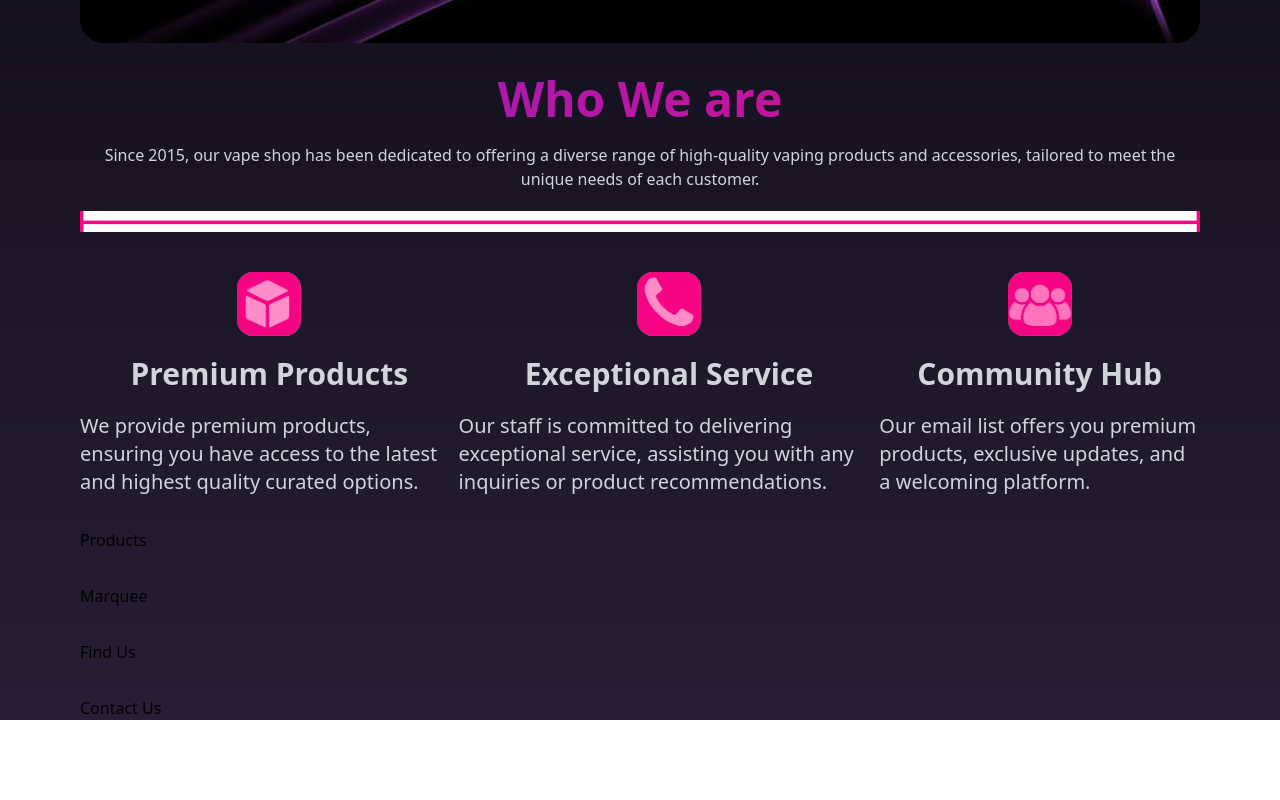
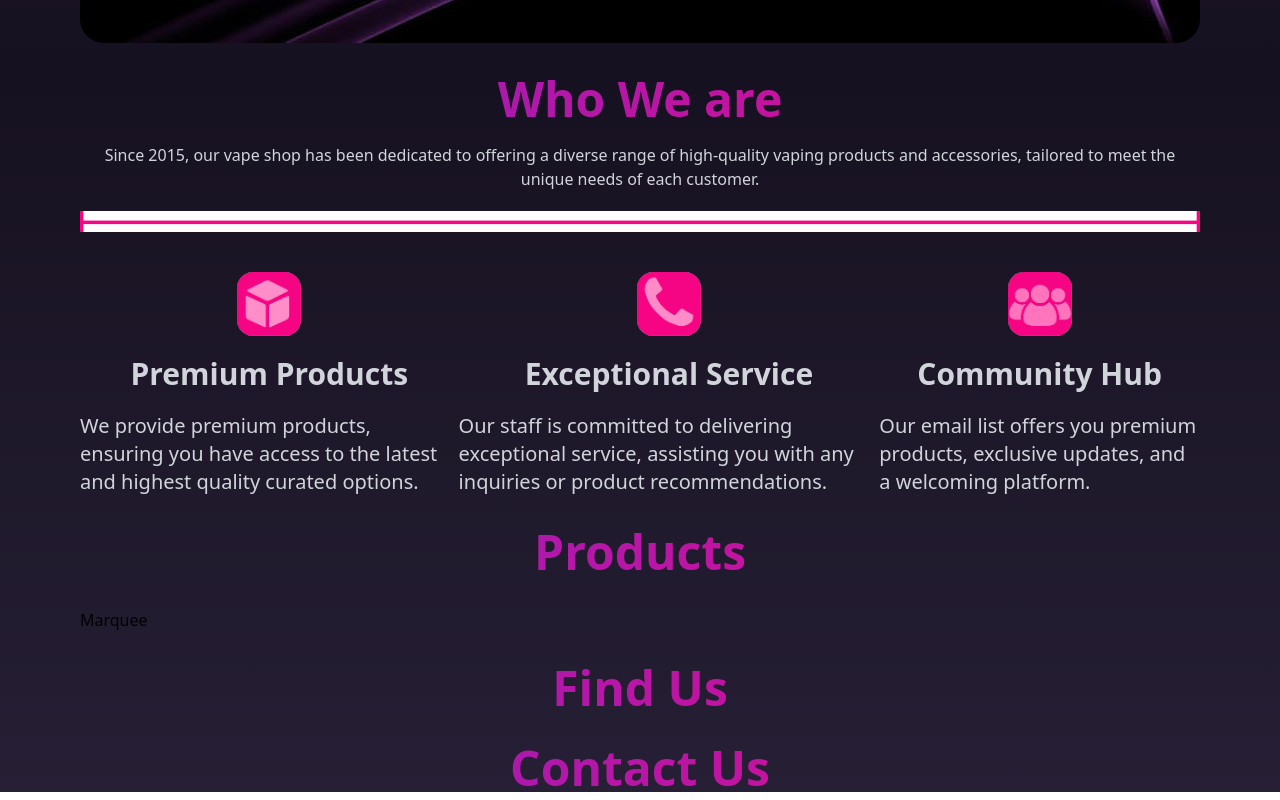
Before and after one commit to JadenLund/applicationPackageOne, a React (Vite) app: page / in a window 1280 px wide. Shown: the part 653-1453 px from the top of the page. Before the commit the page ends 1373 px from the top, so only its background shows below. Built offline with nearby package versions, Linux system fonts and the light colour scheme; a web font is replaced by a local one.

Commit message:
all headers are formatted

```diff
--- a/src/components/Contact.jsx
+++ b/src/components/Contact.jsx
@@ -1,7 +1,9 @@
 export default function Contact() {
   return (
     <div>
-      <h1>Contact Us</h1>
+      <h1 className="text-center text-5xl font-extrabold text-transparent bg-clip-text bg-gradient-to-r from-fadein to-fadeout">
+        Contact Us
+      </h1>
     </div>
   );
 }
--- a/src/components/FindUs.jsx
+++ b/src/components/FindUs.jsx
@@ -1,7 +1,9 @@
 export default function FindUs() {
   return (
     <div>
-      <h1>Find Us</h1>
+      <h1 className="text-center text-5xl font-extrabold text-transparent bg-clip-text bg-gradient-to-r from-fadein to-fadeout">
+        Find Us
+      </h1>
     </div>
   );
 }
--- a/src/components/Products.jsx
+++ b/src/components/Products.jsx
@@ -1,7 +1,9 @@
 export default function Products() {
   return (
     <div>
-      <h1>Products</h1>
+      <h1 className="text-center text-5xl font-extrabold text-transparent bg-clip-text bg-gradient-to-r from-fadein to-fadeout">
+        Products
+      </h1>
     </div>
   );
 }
```
